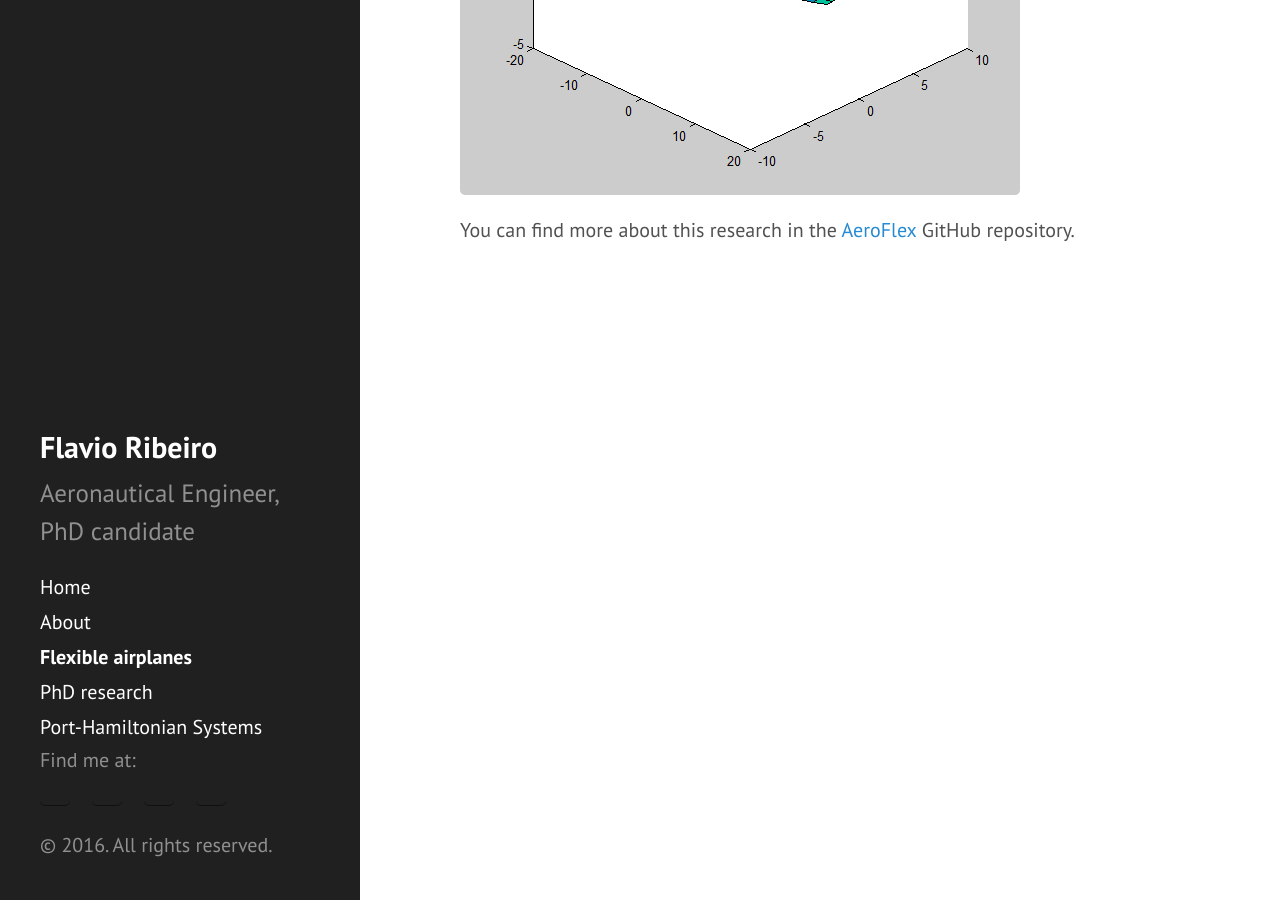
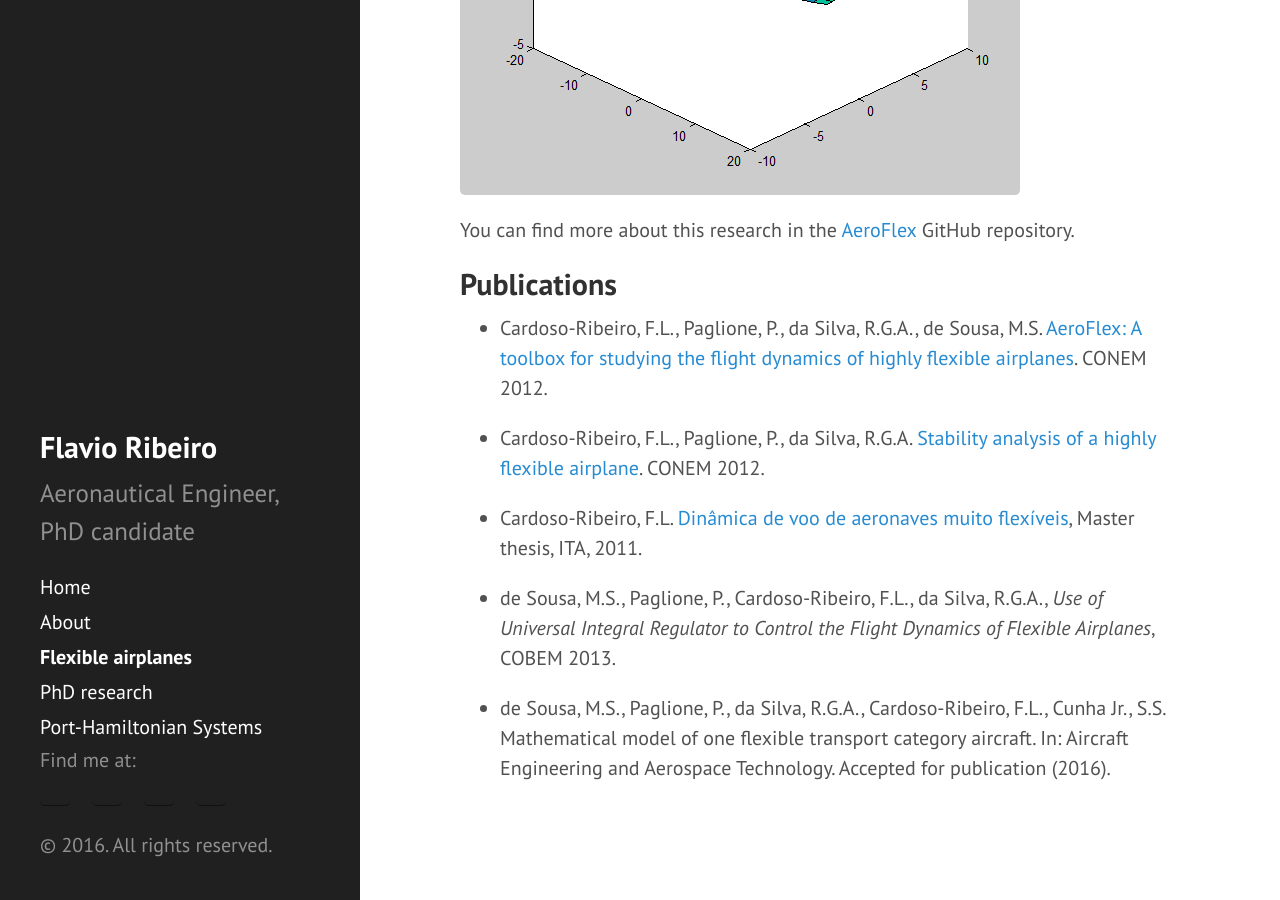
Before and after one commit to flavioluiz/flavioluiz.github.io, a Jekyll site: the page built from flexible_airplanes.md, in a window 1280 px wide and 900 px high, scrolled down 585 px. Built offline with Jekyll 4.4.1, drawn with Linux system fonts in a browser that asks for light colours.

Commit message:
publications added

```diff
--- a/flexible_airplanes.md
+++ b/flexible_airplanes.md
@@ -16,3 +16,16 @@ and developed a toolbox called AeroFlex for simulating them.
 
 You can find more about this research in the [AeroFlex](https://github.com/flavioluiz/AeroFlex)
 GitHub repository.
+
+## Publications
+
+* Cardoso-Ribeiro, F.L., Paglione, P., da Silva, R.G.A., de Sousa, M.S.  [AeroFlex: A toolbox for studying the flight dynamics of highly flexible airplanes](http://flavioluiz.github.io/papers/AeroFlexCONEM.pdf). CONEM 2012.
+
+* Cardoso-Ribeiro, F.L., Paglione, P., da Silva, R.G.A. [Stability analysis of a highly flexible airplane](http://flavioluiz.github.io/papers/StabilityCONEM.pdf). CONEM 2012.
+
+* Cardoso-Ribeiro, F.L. [Dinâmica de voo de aeronaves muito flexíveis](http://www.bdita.bibl.ita.br/tesesdigitais/lista_resumo.php?num_tese=61853), Master thesis, ITA, 2011.
+
+* de Sousa, M.S., Paglione, P., Cardoso-Ribeiro, F.L., da Silva, R.G.A.,  *Use of Universal Integral Regulator to Control the Flight Dynamics of Flexible Airplanes*, COBEM 2013.
+
+* de Sousa, M.S., Paglione, P., da Silva, R.G.A., Cardoso-Ribeiro, F.L.,
+Cunha Jr., S.S. Mathematical model of one flexible transport category aircraft. In: Aircraft Engineering and Aerospace Technology. Accepted for publication (2016).
```
